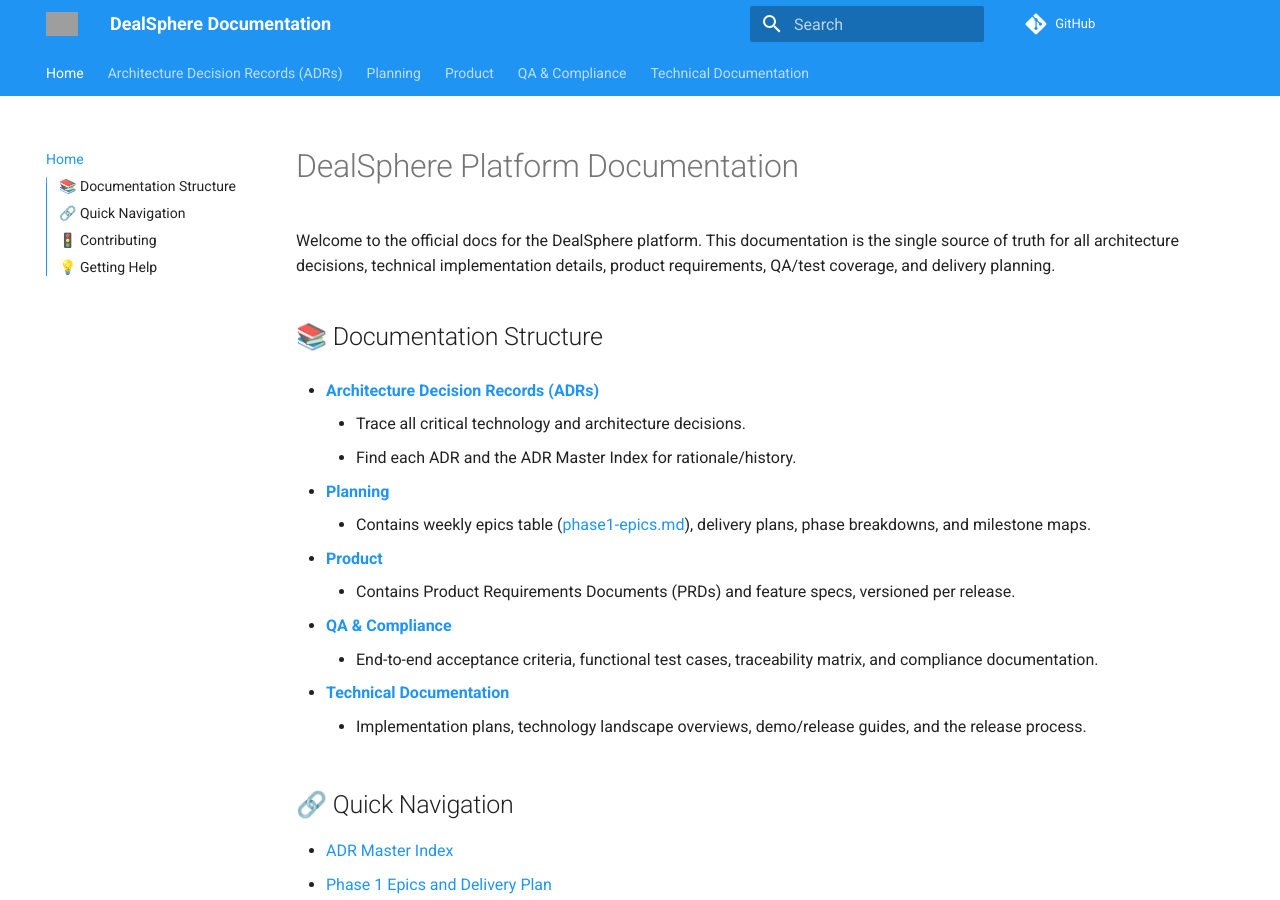
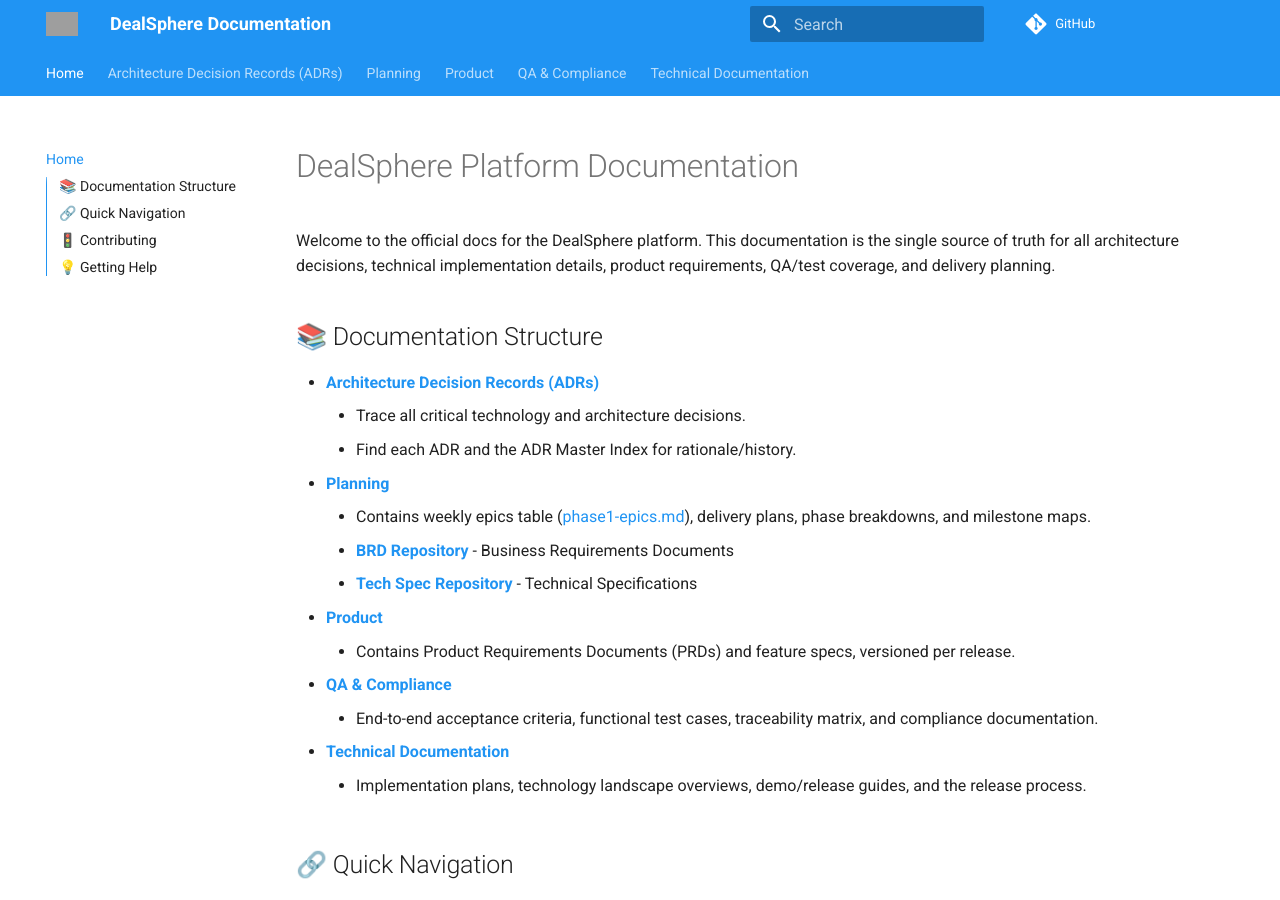
Before and after one commit to DealSphere-Inc/dealsphere-platform-docs, an MkDocs documentation site: the page built from docs/README.md, in a window 1280 px wide and 900 px high. Built offline with MkDocs 1.6.1 and Material for MkDocs 9.7.7, drawn with Linux system fonts in a browser that asks for light colours; comment, search, counter and statistics services are not loaded; grey boxes are pictures that could not be loaded.

Commit message:
Update Documentation Structure to include BRD and Tech Spec repositories
- Added BRD Repository section referencing planning/brd for Business Requirements Documents
- Added Tech Spec Repository section referencing planning/tech-spec for Technical Specifications
- Updated the Planning section in Documentation Structure to include these two new repositories

```diff
--- a/docs/README.md
+++ b/docs/README.md
@@ -1,27 +1,22 @@
 # DealSphere Platform Documentation
-
 Welcome to the official docs for the DealSphere platform. This documentation is the single source of truth for all architecture decisions, technical implementation details, product requirements, QA/test coverage, and delivery planning.
 
 ## 📚 Documentation Structure
-
 - **[Architecture Decision Records (ADRs)](./adr)**
     - Trace all critical technology and architecture decisions.
     - Find each ADR and the ADR Master Index for rationale/history.
-
 - **[Planning](./planning)**
     - Contains weekly epics table ([phase1-epics.md](./planning/phase1-epics.md)), delivery plans, phase breakdowns, and milestone maps.
-
+    - **[BRD Repository](./planning/brd)** - Business Requirements Documents
+    - **[Tech Spec Repository](./planning/tech-spec)** - Technical Specifications
 - **[Product](./product)**
     - Contains Product Requirements Documents (PRDs) and feature specs, versioned per release.
-
 - **[QA & Compliance](./qa)**
     - End-to-end acceptance criteria, functional test cases, traceability matrix, and compliance documentation.
-
 - **[Technical Documentation](./tech)**
     - Implementation plans, technology landscape overviews, demo/release guides, and the release process.
 
 ## 🔗 Quick Navigation
-
 - [ADR Master Index](./adr/README.md)
 - [Phase 1 Epics and Delivery Plan](./planning/phase1-epics.md)
 - [Phase 1 Product Requirements (PRD)](./product/Phase1_PRD.md)
@@ -34,13 +29,11 @@
 When in doubt, start with the README in that folder.
 
 ## 🚦 Contributing
-
 - Propose process/architecture changes by adding an ADR or PR and cross-linking related documentation.
 - Follow [ADR-0000-template](./adr/ADR-0000-template.md) for major decisions, and respect doc/file naming conventions.
 - Keep language concise and always map changes to existing PRD, planning, and QA docs.
 
 ## 💡 Getting Help
-
 - If unsure, review ADRs and planning/technical docs for context.
 - For process/feature/test traceability, follow the links above or contact the core platform team listed internally.
 
```
